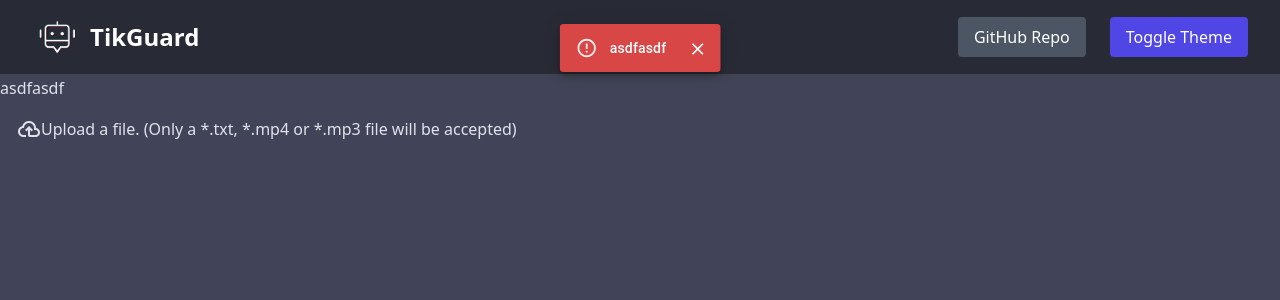
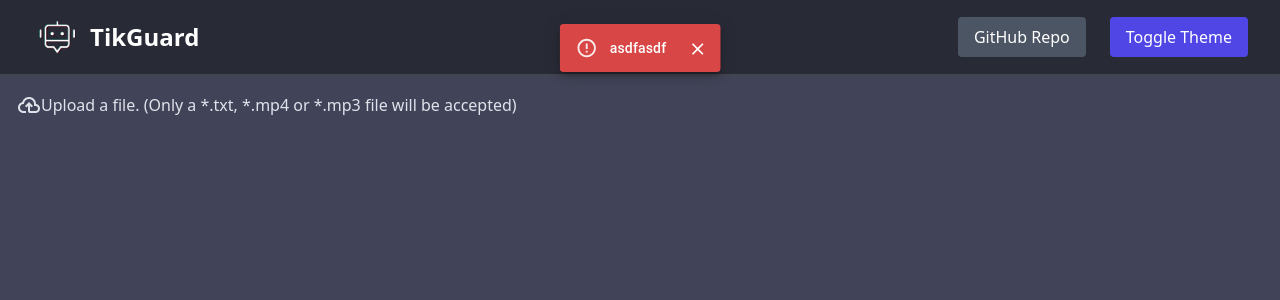
Before and after one commit to minhvyha/TikGuard, a Next.js app in the folder tikguard/: page /expertai in a window 1280 px wide. Shown: the top 300 px of the page. Built offline with nearby package versions, Linux system fonts and the light colour scheme; what @expertai/nlapi would draw is missing.

Commit message:
Refactor ExpertAI API route.ts and Convert.tsx

```diff
--- a/tikguard/app/expertai/page.tsx
+++ b/tikguard/app/expertai/page.tsx
@@ -1,6 +1,5 @@
 'use client';
 import React, { useEffect } from 'react';
-import { useStore } from '@/app/context/context';
 
 import { NLClient } from '@expertai/nlapi';
 import { Language } from '@expertai/nlapi';
@@ -11,7 +10,6 @@ var nlClient = new NLClient();
 
 
 const page = () => {
-  const { error } = useStore();
 
 
   // console.log(process.env.EAI_USERNAME)
@@ -26,7 +24,6 @@ const page = () => {
     <div className="flex flex-row">
       <div>
 
-        {error && <p>{error}</p>}
         <DropZone />
       </div>
     </div>
```
